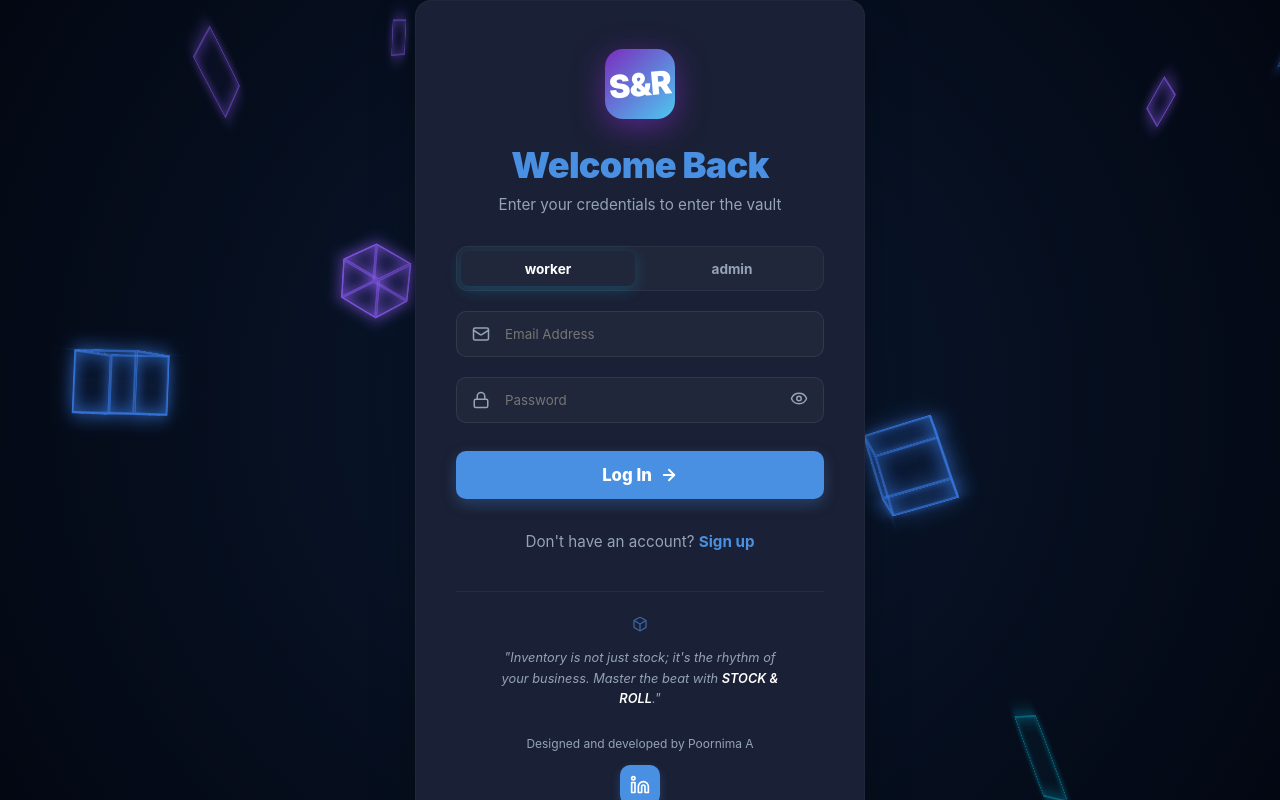
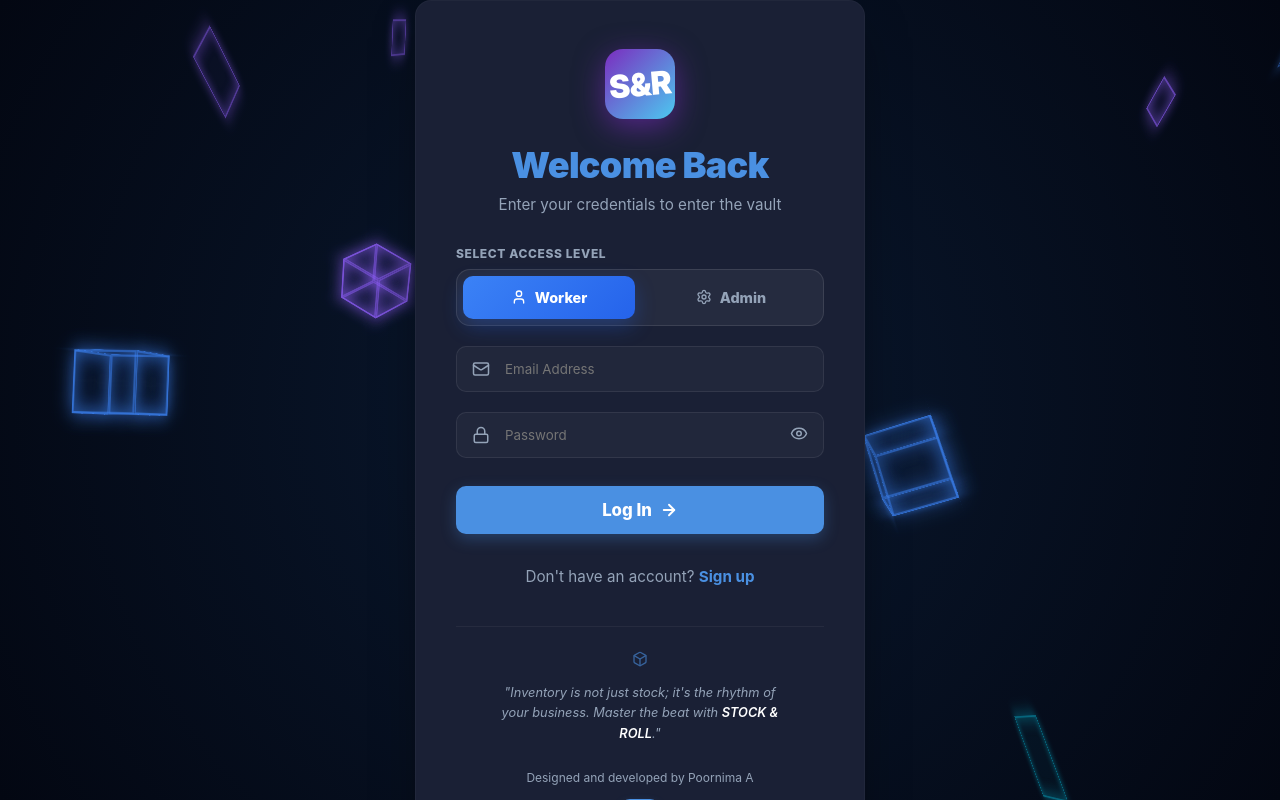
Before and after one commit to PoornimaArunachalam/inventory-management, a React (Vite) app: page / in a window 1280 px wide. Built offline with nearby package versions, Linux system fonts and the light colour scheme; no server answers.

Commit message:
Fix worker dashboard data visibility and add admin preview

```diff
--- a/src/App.jsx
+++ b/src/App.jsx
@@ -35,6 +35,7 @@ function AppContent() {
       case 'sales': return <Sales />;
       case 'reports': return <Reports />;
       case 'alerts': return <Alerts />;
+      case 'worker_view': return <WorkerView />;
       default: return <Dashboard />;
     }
   };
--- a/src/components/Sidebar.jsx
+++ b/src/components/Sidebar.jsx
@@ -10,6 +10,7 @@ const Sidebar = ({ activePage, setActivePage, isOpen }) => {
     { id: 'sales', label: 'Sales', icon: ShoppingCart },
     { id: 'reports', label: 'Reports', icon: PieChart },
     { id: 'alerts', label: 'Alerts', icon: Bell },
+    { id: 'worker_view', label: 'Worker Hub', icon: User },
   ];
 
   return (
--- a/src/pages/Auth.jsx
+++ b/src/pages/Auth.jsx
@@ -1,7 +1,7 @@
 import React, { useState, useRef } from 'react';
 import { useAuth } from '../context/AuthContext';
 import { motion, AnimatePresence, useMotionValue, useTransform, useSpring } from 'framer-motion';
-import { Mail, Lock, User, ArrowRight, Eye, EyeOff, LogIn, UserPlus, Box } from 'lucide-react';
+import { Mail, Lock, User, ArrowRight, Eye, EyeOff, LogIn, UserPlus, Box, Settings } from 'lucide-react';
 import AuthBackground from '../components/AuthBackground';
 
 const Auth = () => {
@@ -169,7 +169,8 @@ const Auth = () => {
               animate={{ opacity: 1, x: 0 }}
               transition={{ delay: 0.2 }}
             >
-              <div style={{ display: 'flex', gap: '10px', background: 'rgba(255, 255, 255, 0.03)', padding: '4px', borderRadius: '12px', border: '1px solid var(--glass-border)' }}>
+              <label style={{ display: 'block', color: 'var(--text-secondary)', fontSize: '0.75rem', fontWeight: '800', textTransform: 'uppercase', marginBottom: '8px', letterSpacing: '0.05em' }}>Select Access Level</label>
+              <div style={{ display: 'flex', gap: '10px', background: 'rgba(255, 255, 255, 0.05)', padding: '6px', borderRadius: '14px', border: '1px solid rgba(255,255,255,0.1)' }}>
                 {['worker', 'admin'].map(r => (
                   <button
                     key={r}
@@ -177,18 +178,24 @@ const Auth = () => {
                     onClick={() => setFormData({ ...formData, role: r })}
                     style={{
                       flex: 1,
-                      padding: '0.6rem',
+                      padding: '0.8rem',
                       border: 'none',
-                      borderRadius: '8px',
-                      background: formData.role === r ? 'var(--accent-blue)' : 'transparent',
+                      borderRadius: '10px',
+                      background: formData.role === r ? 'linear-gradient(135deg, #3b82f6, #2563eb)' : 'transparent',
                       color: formData.role === r ? 'white' : 'var(--text-secondary)',
-                      fontSize: '0.85rem',
-                      fontWeight: '700',
+                      fontSize: '0.9rem',
+                      fontWeight: '800',
+                      textTransform: 'capitalize',
                       cursor: 'pointer',
-                      transition: 'all 0.3s',
-                      boxShadow: formData.role === r ? '0 4px 15px rgba(0, 210, 255, 0.2)' : 'none'
+                      transition: 'all 0.3s cubic-bezier(0.4, 0, 0.2, 1)',
+                      boxShadow: formData.role === r ? '0 8px 20px rgba(37, 99, 235, 0.3)' : 'none',
+                      display: 'flex',
+                      alignItems: 'center',
+                      justifyContent: 'center',
+                      gap: '8px'
                     }}
                   >
+                    {r === 'admin' ? <Settings size={16} /> : <User size={16} />}
                     {r}
                   </button>
                 ))}
--- a/src/pages/WorkerView.jsx
+++ b/src/pages/WorkerView.jsx
@@ -1,5 +1,6 @@
 import React, { useState, useEffect } from 'react';
 import { useAuth } from '../context/AuthContext';
+import { useInventory } from '../context/InventoryContext';
 import { Package, Search, LogOut, User, RefreshCcw, Box, AlertTriangle, CheckCircle } from 'lucide-react';
 import { motion, AnimatePresence } from 'framer-motion';
 
@@ -19,37 +20,17 @@ const PRODUCT_CATEGORIES = [
 ];
 
 const WorkerView = () => {
-  const { user, logout } = useAuth();
-  const [stock, setStock] = useState([]);
-  const [loading, setLoading] = useState(true);
+  const { user, logout, isAdmin } = useAuth();
+  const { products: stock, loading, refreshData: fetchStock } = useInventory();
   const [search, setSearch] = useState('');
   const [selectedCategory, setSelectedCategory] = useState('All');
 
-  const fetchStock = async () => {
-    setLoading(true);
-    try {
-      const token = localStorage.getItem('inventory_token');
-      const res = await fetch('http://localhost:5000/api/stock-view', {
-        headers: { 'Authorization': `Bearer ${token}` }
-      });
-      const data = await res.json();
-      setStock(data);
-    } catch (err) {
-      console.error('Error fetching stock:', err);
-    } finally {
-      setLoading(false);
-    }
-  };
-
-  useEffect(() => {
-    fetchStock();
-  }, []);
-
-  const filteredStock = stock.filter(item => {
-    const matchesSearch = item.name.toLowerCase().includes(search.toLowerCase()) || item.category.toLowerCase().includes(search.toLowerCase());
+  const filteredStock = (stock || []).filter(item => {
+    const matchesSearch = (item.name || '').toLowerCase().includes(search.toLowerCase()) || (item.category || '').toLowerCase().includes(search.toLowerCase());
     const matchesCategory = selectedCategory === 'All' || item.category === selectedCategory;
     return matchesSearch && matchesCategory;
   });
+
 
   const getStatusColor = (status) => {
     switch (status.toLowerCase()) {
@@ -61,13 +42,14 @@ const WorkerView = () => {
   };
 
   return (
-    <div style={{ minHeight: '100vh', background: 'var(--bg-deep)', padding: '2rem' }}>
+    <div style={{ minHeight: '100vh', background: isAdmin ? 'transparent' : 'var(--bg-deep)', padding: isAdmin ? '0' : '2rem' }}>
       <div className="aurora-container">
         <div className="aurora"></div>
       </div>
 
       <div style={{ maxWidth: '1200px', margin: '0 auto', position: 'relative', zIndex: 1 }}>
         {/* Header */}
+        {!isAdmin && (
           <motion.div
             initial={{ opacity: 0, y: -20 }}
             animate={{ opacity: 1, y: 0 }}
@@ -127,6 +109,7 @@ const WorkerView = () => {
               </button>
             </div>
           </motion.div>
+        )}
 
         <div style={{ display: 'flex', justifyContent: 'space-between', gap: '2rem', marginBottom: '1.5rem' }}>
           <form
```
Lines whose indentation alone changed are shown as unchanged.
